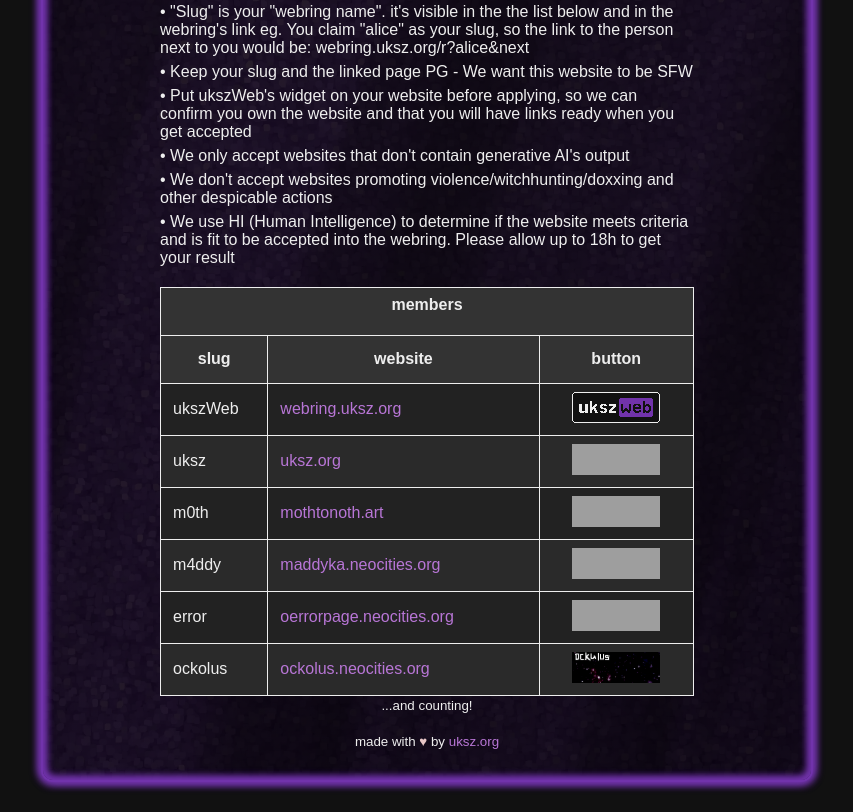
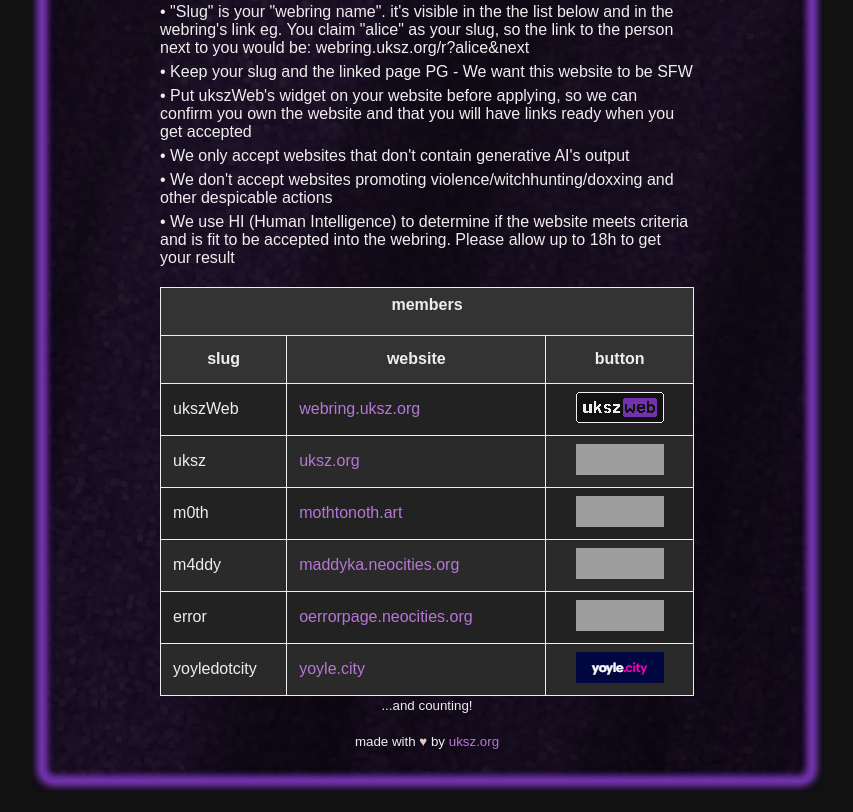
Before and after one commit to uksz1/ukszWeb, a plain HTML site: page index.html in a window 1280 px wide. Shown: the part 741-1553 px from the top of the page, without its empty margins (213-1066 px from the left). Drawn offline with Linux system fonts and the light colour scheme; grey boxes are pictures that could not be loaded.

Commit message:
1.0.19 -yoyledotcity joined! -temporarily removed ockolus (widget isn't set up correctly, doesn't link to neighbors)

```diff
--- a/index.html
+++ b/index.html
@@ -13,7 +13,7 @@
 </head>
 <body style="background-color:#111;">
   <main class="content" id="top">
-    <header class="logo" style="display:block;width:130px;height:37px;margin:auto;margin-top: 10px;margin-bottom: 10px;"><div class="logo1">uksz<button class="logo2">web</button><small class="ver">V1.0.18</small></div></header>
+    <header class="logo" style="display:block;width:130px;height:37px;margin:auto;margin-top: 10px;margin-bottom: 10px;"><div class="logo1">uksz<button class="logo2">web</button><small class="ver">V1.0.19</small></div></header>
     <h1 role="Header">uksz's webring</h1>
     <p><a href="">webring.uksz.org</a> is a new, open webring for people, who want to go back in time, or live through an internet era they weren't there for.</p>
     <p>This project seeks to connect people across the internet with others, who share the same sentiment</p>
@@ -71,9 +71,9 @@
         <td class="btn"><img src="https://i.imgur.com/83W6Zyv.png" alt="error's site button"></td>
       </tr>
       <tr>
-        <td class="slug">ockolus</td>
-        <td><a href="https://ockolus.neocities.org" target="_blank">ockolus.neocities.org</a></td>
-        <td class="btn"><img src="/images/buttons/ockolus.png" alt="ockolus's site button"></td>
+        <td class="slug">yoyledotcity</td>
+        <td><a href="https://yoyle.city/" target="_blank">yoyle.city</a></td>
+        <td class="btn"><img src="/images/buttons/yoyledotcity.png" alt="yoyledotcity's site button"></td>
       </tr>
     </table>
     <small>...and counting!</small>
--- a/webring.json
+++ b/webring.json
@@ -4,5 +4,5 @@
   "m0th": "https://mothtonoth.art",
   "m4ddy": "https://maddyka.neocities.org",
   "error": "https://oerrorpage.neocities.org",
-  "ockolus": "https://ockolus.neocities.org"
+  "yoyledotcity": "https://yoyle.city/links"
 }
```
Also changed, not shown: images/buttons/yoyledotcity.png (added).
